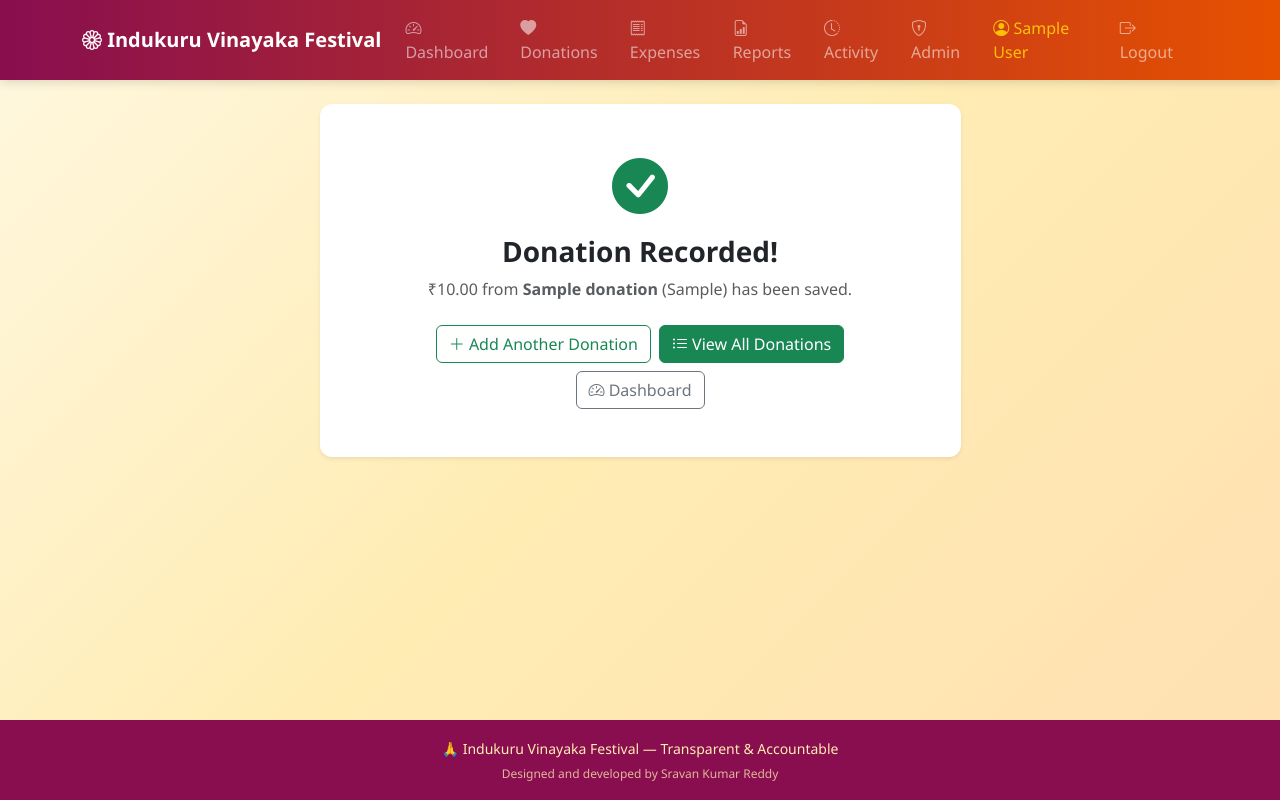
After one commit to sravan123-456/my-project, a Flask app: page /donations/1/saved in a window 1280 px wide. The commit adds this page. Run offline with Flask 3, Linux system fonts and the light colour scheme; a user stored in the database is signed in; tables that the repository leaves empty hold one stand-in row (values such as "Sample post"); some libraries are stand-ins or nearby versions.

Commit message:
Add admin clear activity log and fix donation save flow.
Admins can clear the activity log with confirmation. Donation group selection is preserved on submit, and a success page opens WhatsApp in a new tab with navigation links.

Co-authored-by: Cursor <cursoragent@cursor.com>

```diff
--- a/app/routes/donations.py
+++ b/app/routes/donations.py
@@ -57,8 +57,10 @@ def list_donations():
 def add_donation():
     form = DonationForm()
     form.donor_group.choices = DONOR_GROUP_CHOICES
-    form.donation_date.data = date.today()
-    form.donor_group.data = DONOR_GROUP_VILLAGE
+
+    if request.method == "GET":
+        form.donation_date.data = date.today()
+        form.donor_group.data = DONOR_GROUP_VILLAGE
 
     if form.validate_on_submit():
         donation = Donation(
@@ -81,11 +83,29 @@ def add_donation():
         )
         db.session.commit()
         flash(f"Donation of ₹{donation.amount:,.2f} from {donation.donor_name} recorded.", "success")
-        if donation.phone and build_whatsapp_url(donation.phone, donation_thank_you_message(donation)):
-            return redirect(url_for("donations.send_whatsapp", donation_id=donation.id))
+        return redirect(url_for("donations.donation_saved", donation_id=donation.id))
+
+    return render_template("donations/form.html", form=form, title="Add Donation")
+
+
+@donations_bp.route("/<int:donation_id>/saved")
+@write_required
+def donation_saved(donation_id):
+    donation = db.session.get(Donation, donation_id)
+    if not donation:
+        flash("Donation not found.", "danger")
         return redirect(url_for("donations.list_donations"))
 
-    return render_template("donations/form.html", form=form, title="Add Donation")
+    whatsapp_url = None
+    if donation.phone:
+        message = donation_thank_you_message(donation)
+        whatsapp_url = build_whatsapp_url(donation.phone, message)
+
+    return render_template(
+        "donations/saved.html",
+        donation=donation,
+        whatsapp_url=whatsapp_url,
+    )
 
 
 @donations_bp.route("/<int:donation_id>/edit", methods=["GET", "POST"])
--- /dev/null
+++ b/app/templates/donations/saved.html
@@ -0,0 +1,50 @@
+{% extends "base.html" %}
+
+{% block title %}Donation Saved - {{ festival_name }}{% endblock %}
+
+{% block content %}
+<div class="row justify-content-center">
+    <div class="col-lg-7">
+        <div class="card border-0 shadow-sm text-center">
+            <div class="card-body p-5">
+                <div class="display-4 text-success mb-3"><i class="bi bi-check-circle-fill"></i></div>
+                <h3 class="fw-bold mb-2">Donation Recorded!</h3>
+                <p class="text-muted mb-4">
+                    ₹{{ "{:,.2f}".format(donation.amount) }} from <strong>{{ donation.donor_name }}</strong>
+                    ({{ donation.donor_group_label() }}) has been saved.
+                </p>
+
+                {% if whatsapp_url %}
+                <p class="mb-3">
+                    <i class="bi bi-whatsapp text-success"></i>
+                    WhatsApp thank-you opens in a new tab. You can continue here after sending the message.
+                </p>
+                <a href="{{ whatsapp_url }}" target="_blank" rel="noopener" class="btn btn-success mb-4">
+                    <i class="bi bi-whatsapp"></i> Open WhatsApp Again
+                </a>
+                {% endif %}
+
+                <div class="d-flex gap-2 justify-content-center flex-wrap">
+                    <a href="{{ url_for('donations.add_donation') }}" class="btn btn-outline-success">
+                        <i class="bi bi-plus-lg"></i> Add Another Donation
+                    </a>
+                    <a href="{{ url_for('donations.list_donations') }}" class="btn btn-success">
+                        <i class="bi bi-list-ul"></i> View All Donations
+                    </a>
+                    <a href="{{ url_for('main.dashboard') }}" class="btn btn-outline-secondary">
+                        <i class="bi bi-speedometer2"></i> Dashboard
+                    </a>
+                </div>
+            </div>
+        </div>
+    </div>
+</div>
+{% endblock %}
+
+{% block scripts %}
+{% if whatsapp_url %}
+<script>
+  window.open({{ whatsapp_url|tojson }}, "_blank", "noopener");
+</script>
+{% endif %}
+{% endblock %}
```
Also changed, not shown: app/routes/activity.py (+13 -1 lines), app/templates/activity/list.html (+14 -3 lines).
